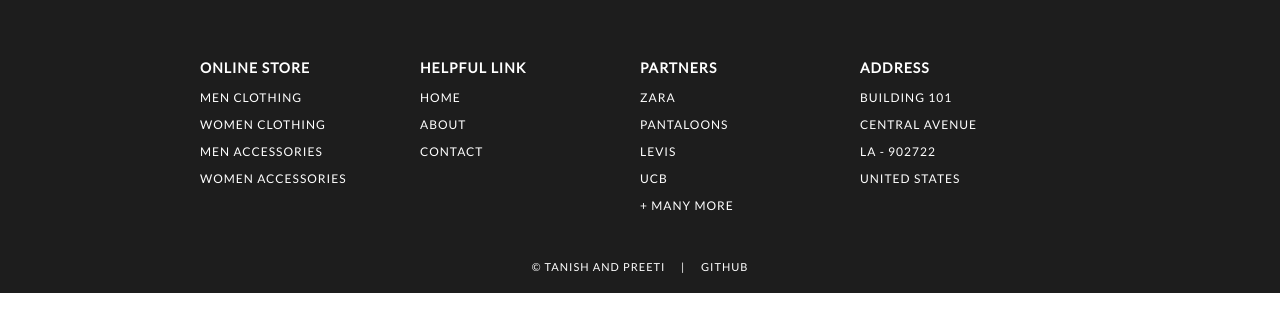
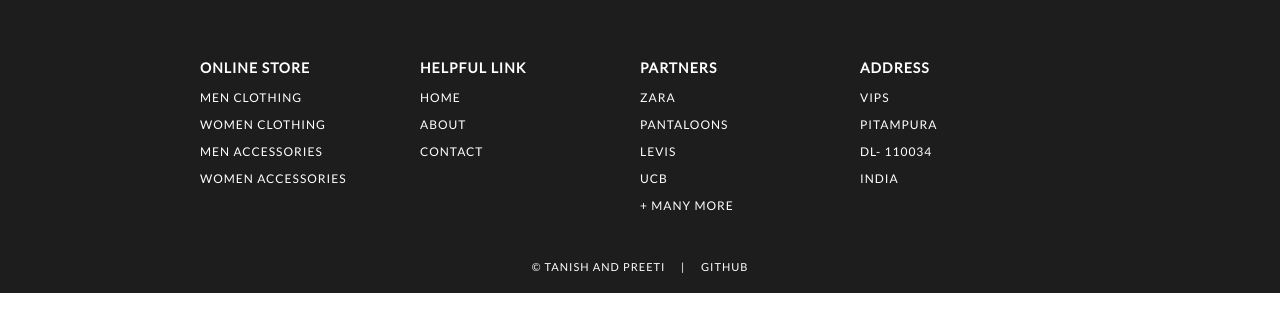
Before and after one commit to tanishkumar12/ECOMMERCEWEBSITE, a plain HTML site: page footer.html in a window 1280 px wide. Drawn offline with Linux system fonts and the light colour scheme.

Commit message:
Update footer.html

```diff
--- a/footer.html
+++ b/footer.html
@@ -39,13 +39,13 @@
                 </div>
                 <div id="webFooter">
                     <h3> address </h3>
-                    <p> building 101 </p>
-                    <p> central avenue </p>
-                    <p> la - 902722 </p>
-                    <p> united states </p>
+                    <p> VIPS </p>
+                    <p> PITAMPURA </p>
+                    <p> DL- 110034 </p>
+                    <p> INDIA </p>
                 </div>
             </div>
-            <div id="credit"><a href="https://www.linkedin.com/in/tanish-kumar-7a3b9a200/"> © TANISH AND PREETI </a> &nbsp&nbsp&nbsp | &nbsp&nbsp&nbsp <a href="https://github.com/tanishkumar12" target="_blank"> GITHUB </a></div>
+            <div id="credit"><a href="https://www.linkedin.com/in/tanish-kumar-7a3b9a200/"> © TANISH AND PREETI </a> &nbsp&nbsp&nbsp | &nbsp&nbsp&nbsp <a href="https://github.com/" target="_blank"> GITHUB </a></div>
         </section>
 
     </footer>
```
